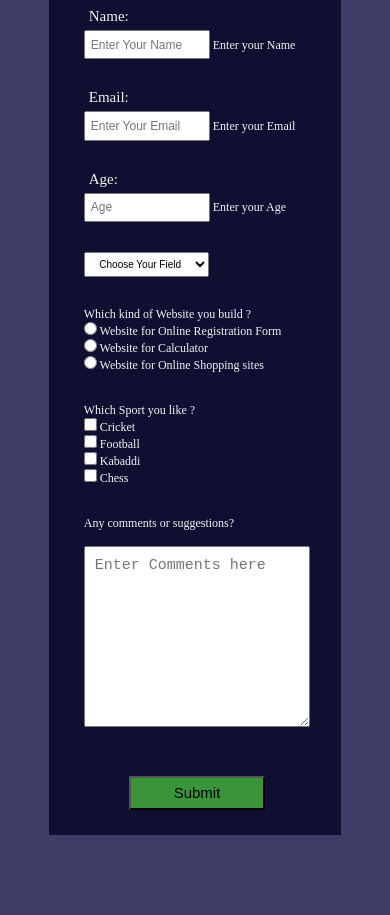
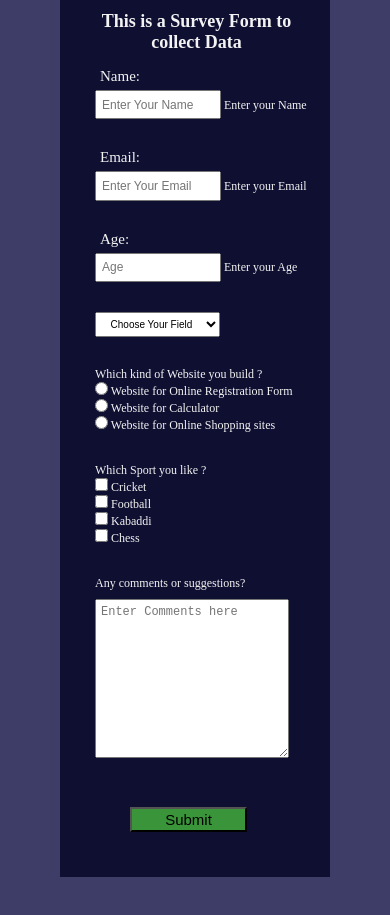
Before and after one commit to Nayan-Kamble53/Form, a plain HTML site: page index.html in a window 390 px wide. Shown: the part 131-1046 px from the top of the page. Before the commit the page ends 966 px from the top, so only its background shows below. Drawn offline with Linux system fonts and the light colour scheme.

Commit message:
Second Commit

```diff
--- a/responsive.css
+++ b/responsive.css
@@ -1,5 +1,5 @@
 @media screen and (max-width:500px) {
-    body{
+    body {
         font-size: 12px;
         max-width: 100vw;
     }
@@ -8,6 +8,8 @@
         background: #0f0f32;
         color: #f3f3f3;
         width: 75vw;
+        margin: 60px;
+
     }
 
     #name {
@@ -39,8 +41,12 @@
     }
 
     #comments {
-        width: 55vw;
-        height: 20vh;
+        width: 48vw;
+        height: 18vh;
+        font-size: 12px;
+        padding-left: 5px;
+        padding-top: 5px;
+        margin-top: 8px;
     }
 
     #dropdown {
@@ -50,10 +56,10 @@
     }
 
     #submit {
-        width: 35vw;
-        height: 4vh;
+        width: 30vw;
+        height: 3vh;
         background: rgb(58, 149, 58);
-        margin-bottom: 25px;
-        margin-left: 45px;
+        margin-bottom: 45px;
+        margin-left: 35px;
     }
 }
```
